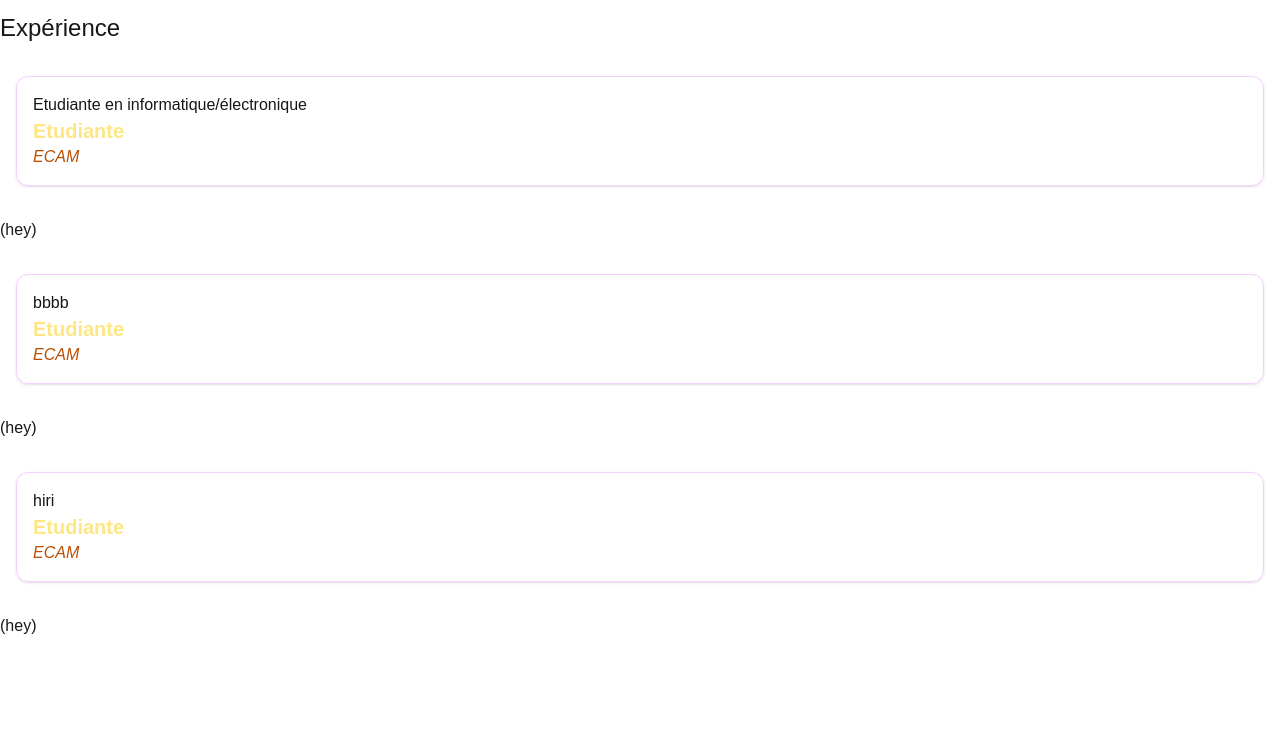
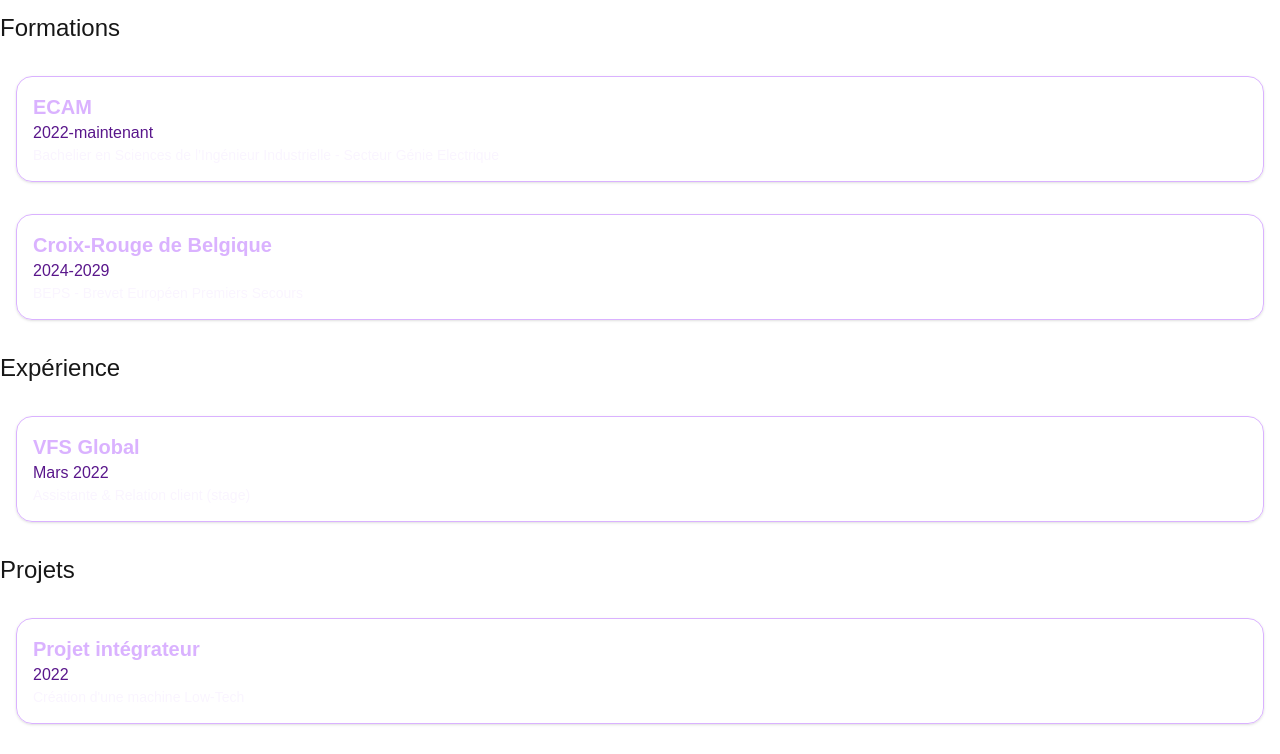
Before and after one commit to Kulsum22156/Portefolio, a Next.js app: page /CV in a window 1280 px wide. Shown: the part 180-934 px from the top of the page. Before the commit the page ends 818 px from the top, so only its background shows below. Built offline with nearby package versions, Linux system fonts and the light colour scheme.

Commit message:
Création du CV : ajout des formations et projets

```diff
--- a/app/CV/page.tsx
+++ b/app/CV/page.tsx
@@ -4,22 +4,36 @@
     return (
         <>
             <h1 className="text-center text-3xl my-8">Curriculum Vitae</h1>
+
+            <h2 className="text-2xl my-8">Formations</h2>
+            <CvEntry title="ECAM" date="2022-maintenant" description="Bachelier en Sciences de l’Ingénieur Industrielle - Secteur Génie Electrique">
+            </CvEntry>
+
+            <CvEntry title="Croix-Rouge de Belgique" date="2024-2029" description="BEPS - Brevet Européen Premiers Secours">
+            </CvEntry>
+
             <h2 className="text-2xl my-8">Expérience</h2>
-            <CvEntry title="Etudiante en informatique/électronique" employer="ECAM">
-                <ul>
-                    <li>Prend des cours</li>
-                </ul>
+            <CvEntry title="VFS Global" date="Mars 2022" description="Assistante & Relation client (stage)">
+
             </CvEntry>
-            <CvEntry title="bbbb" employer="ECAM">
-                <ul>
-                    <li>Prend des cours</li>
-                </ul>
+
+            <h2 className="text-2xl my-8">Projets</h2>
+            <CvEntry title="Projet intégrateur" date="2022" description="Création d'une machine Low-Tech">
             </CvEntry>
-            <CvEntry title="hiri" employer="ECAM">
-                <ul>
-                    <li>Prend des cours</li>
-                </ul>
+
+            <CvEntry title="Modélisation mécanique - AutoCad" date="2022-2025" description="Conception de plans de pièces mécanique et lecture de plans">
             </CvEntry>
+
+            <CvEntry title="Développement de jeux en Python" date="2024-2025" description="Création d'une interface graphique avec Pygame et JSON (démineur) et conception d'un jeu en réseau TCP (quarto)">
+            </CvEntry>
+
+            <CvEntry title="PCB" date="2025-2026" description="Réalisation de cartes PCB avec Altium Designer">
+            </CvEntry>
+
+            <CvEntry title="Génie logiciel" date="2025-2026" description="Création d'une gestion de création de cassiers avec C#, en méthode Agile/Scrum et SQLite">
+            </CvEntry>
+
+
         </>
     )
 }
--- a/app/components/CvEntry.tsx
+++ b/app/components/CvEntry.tsx
@@ -1,21 +1,30 @@
 import { ReactNode } from "react";
 
 type CvEntry ={
-    title : string
-    employer : string
-    children : ReactNode
-}
+    title : string;
+    employer?: string;
+    children? : ReactNode;
+    date ?:string;
+    subtitle ?: string;
+    description: string;
+};
 
-export default function CvEntry(props : CvEntry) {
+export default function CvEntry({
+  title, employer, children, date, subtitle, description}: CvEntry){
   return (
     <div>
-        <div className="p-4 border border-fuchsia-200 rounded-xl shadow-sm mx-4 my-8">
+        <div className="p-4 border border-purple-300 rounded-2xl shadow-sm mx-4 my-8">
             <div className="flew items-center justify-between"></div>
-            <div>{props.title}</div>
-            <h3 className="text-xl font-bold text-amber-200">Etudiante</h3>
-            <h4 className="mb.2 italic text-amber-700">ECAM</h4>
+            <h3 className="text-xl font-bold text-purple-300">{title}</h3>
+
+            {date && (
+            <h4 className="mb.2 text-purple-900">{date}</h4>)}
+
+             {description && (
+            <p className="text-sm   text-purple-50">
+              {description}</p>)}
         </div>
-        (hey)
+
     </div>
 
   )
```
